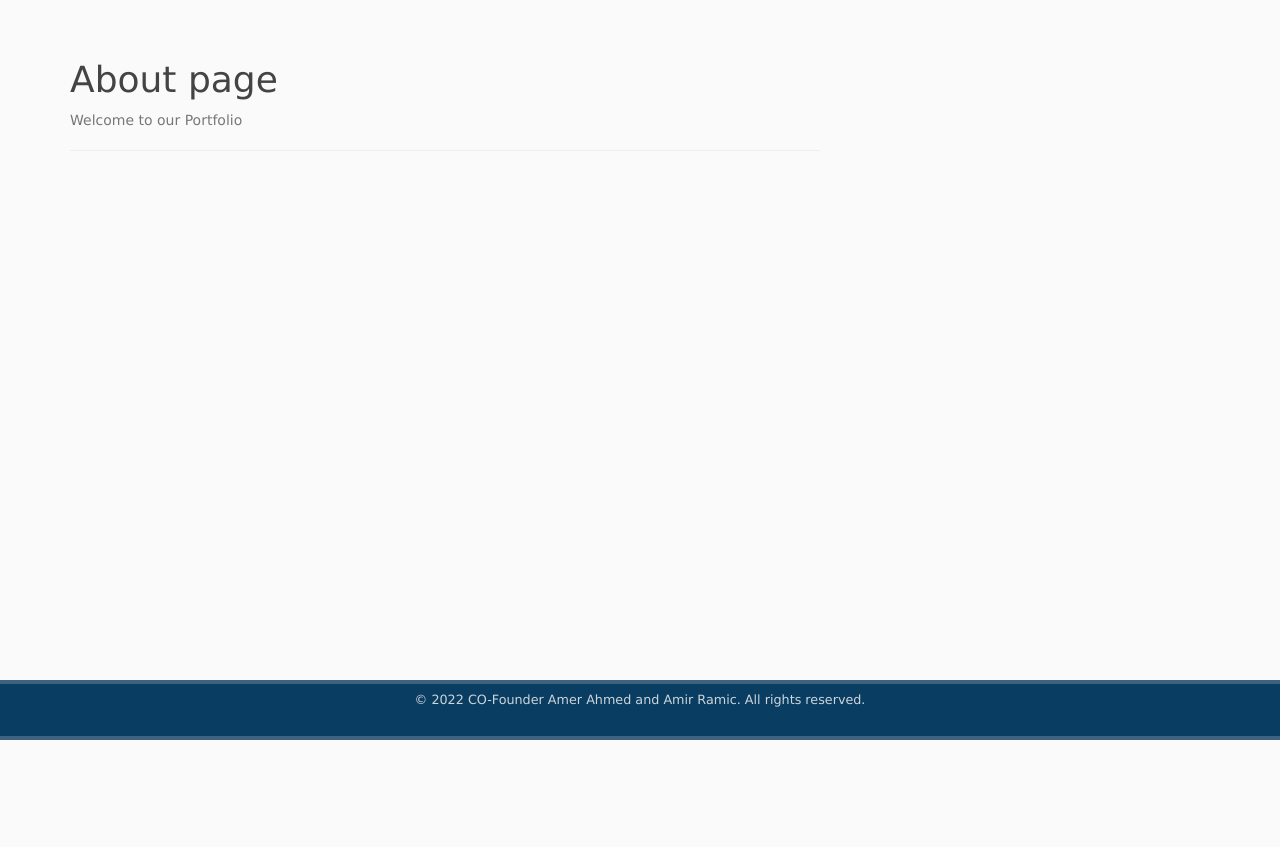
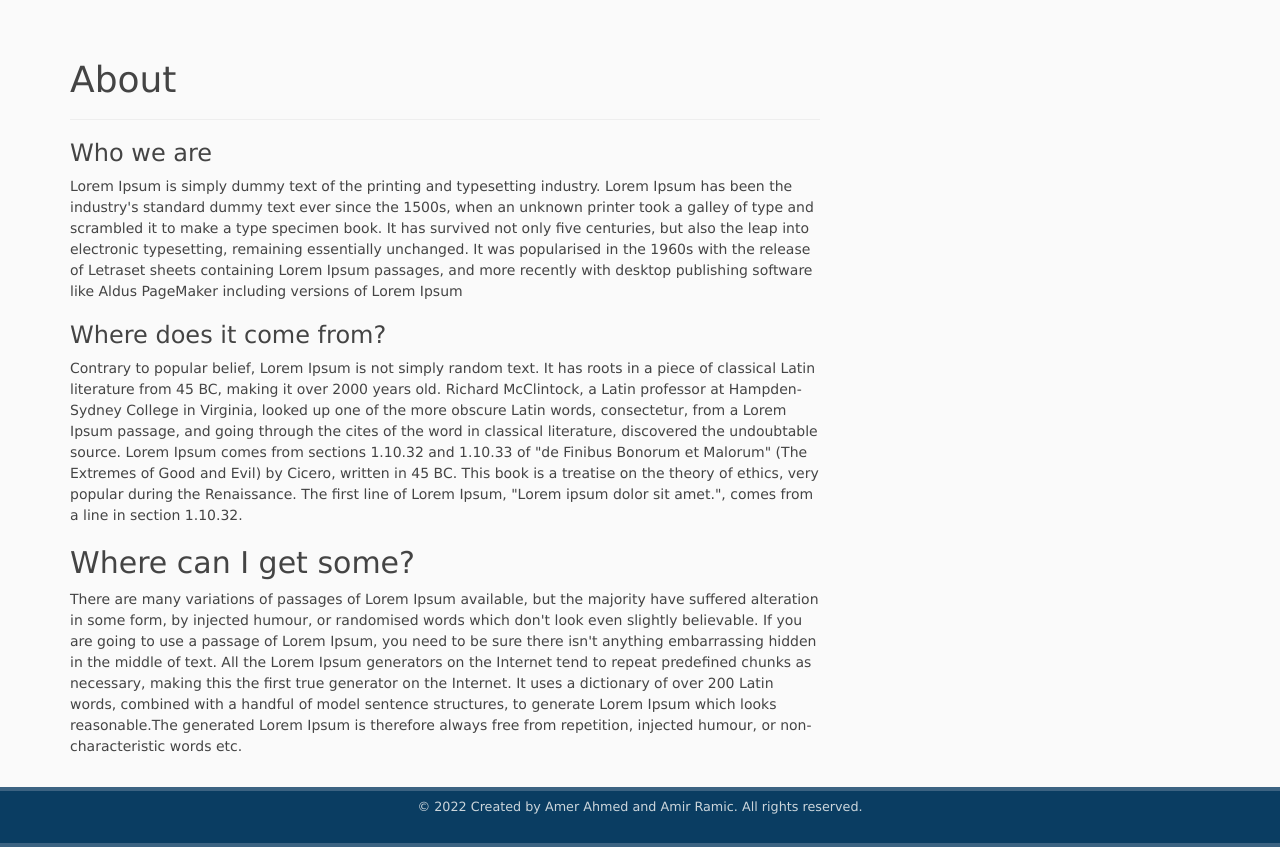
Before and after one commit to RamicAmir/portfolio-project, a Flask app: page /about in a window 1280 px wide. Shown: the part 60-907 px from the top of the page. Before the commit the page ends 800 px from the top, so only its background shows below. Run offline with Flask 2, Linux system fonts and the light colour scheme; some libraries are stand-ins or nearby versions.

Commit message:
Updated contents

```diff
--- a/app/admin/routes/routes.py
+++ b/app/admin/routes/routes.py
@@ -8,7 +8,7 @@ admin = Blueprint('admin', __name__)
 @admin.route('/')
 def index():
     page = request.args.get('page', 1, type=int)
-    posts = Post.query.order_by(Post.published.desc()).paginate(page=page, per_page=5)
+    posts = Post.query.order_by(Post.published.desc()).paginate(page=page, per_page=2)
     return render_template('index.html', posts=posts)
 
 
--- a/app/static/css/main.css
+++ b/app/static/css/main.css
@@ -22,16 +22,18 @@ body {
 h1, h2, h3, h4, h5, h6 {
   color: #444444;
 }
+
  .errors{
    font-size: 16px;
    font-weight: lighter;
    color: darkorange;
  }
+
 .blue-dark{
   min-height: 60px;
   border-top: 4px solid #3c6382;
   border-bottom: 4px solid #3c6382;
-  background-color: #0a3d62;
+  background-color:  #0a3d62;
   font-size: 14px;
   font-weight: lighter;
 }
--- a/app/templates/about.html
+++ b/app/templates/about.html
@@ -3,7 +3,43 @@
 
 {% block page_content %}
 <div class="page-header">
-	<h1>About page</h1>
-	<p class='text-muted'>Welcome to our Portfolio</p>
+    <h1>About</h1>
 </div>
+    <p class="text-justify">
+    <h3>Who we are</h3>
+    Lorem Ipsum is simply dummy text of the printing and typesetting industry.
+    Lorem Ipsum has been the industry's standard dummy text ever since the 1500s,
+    when an unknown printer took a galley of type and scrambled it to make a type specimen book.
+    It has survived not only five centuries, but also the leap into electronic typesetting,
+    remaining essentially unchanged. It was popularised in the 1960s with the release of
+    Letraset sheets containing Lorem Ipsum passages, and more recently with desktop publishing
+    software like Aldus PageMaker including versions of Lorem Ipsum
+    </p>
+    <p class="text-justify">
+    <h3>Where does it come from?</h3>
+    Contrary to popular belief, Lorem Ipsum is not simply random text.
+    It has roots in a piece of classical Latin literature from 45 BC,
+    making it over 2000 years old. Richard McClintock, a Latin professor at
+    Hampden-Sydney College in Virginia, looked up one of the more obscure Latin words,
+    consectetur, from a Lorem Ipsum passage, and going through the cites of the word in
+    classical literature, discovered the undoubtable source. Lorem Ipsum comes
+    from sections 1.10.32 and 1.10.33 of "de Finibus Bonorum et Malorum"
+    (The Extremes of Good and Evil) by Cicero, written in 45 BC. This book is a
+    treatise on the theory of ethics, very popular during the Renaissance.
+    The first line of Lorem Ipsum, "Lorem ipsum dolor sit amet.", comes from a line in section 1.10.32.
+    </p>
+    <p class="text-justify">
+        <h2>Where can I get some?</h2>
+    There are many variations of passages of Lorem Ipsum available,
+    but the majority have suffered alteration in some form,
+    by injected humour, or randomised words which don't look even
+    slightly believable. If you are going to use a passage of Lorem Ipsum,
+    you need to be sure there isn't anything embarrassing hidden in
+    the middle of text. All the Lorem Ipsum generators on the Internet
+    tend to repeat predefined chunks as necessary, making this the first true
+    generator on the Internet. It uses a dictionary of over 200 Latin words,
+    combined with a handful of model sentence structures, to generate
+    Lorem Ipsum which looks reasonable.The generated Lorem Ipsum is therefore always free from repetition,
+    injected humour, or non-characteristic words etc.
+    </p>
 {% endblock %}
--- a/app/templates/base.html
+++ b/app/templates/base.html
@@ -71,7 +71,7 @@
 {% block footer %}
     <footer class="text-center fixed-bottom mt-auto">
       <small>
-          &copy; 2022 CO-Founder Amer Ahmed and Amir Ramic. All rights reserved.
+          &copy; 2022 Created by Amer Ahmed and Amir Ramic. All rights reserved.
       </small>
     </footer>
 {% endblock footer %}
--- a/app/templates/posts/post.html
+++ b/app/templates/posts/post.html
@@ -7,7 +7,7 @@
 + post.author.profile) }}" alt="Profile">
     <div class="media-body">
         <div class="article-metadata">
-            <!--TODO USERNAME POST -->
+            <!--users.user_posts-->
             <a class="mr-2" href="{{ url_for('users.user_posts', username=post.author.username) }}">{{
                 post.author.username }}</a>
             <small class="text-muted">{{ post.published.strftime('%Y-%m-%d') }}</small>
--- a/app/controllers/controllers.py
+++ b/app/users/utils/utils.py
@@ -22,7 +22,7 @@ def save_picture(form_picture):
 def send_reset_email(user):
     token = user.get_reset_token()
     msg = Message('Password Reset Request',
-                  sender='noreply@ameramerco.com',
+                  sender='noreply@demo.com',
                   recipients=[user.email])
     msg.body = f'''To reset your password, visit the following link:
 
```
Also changed, not shown: app/errors/errors/routes.py (+24 -8 lines), app/templates/posts/user_posts.html (+6 -6 lines), app/users/roues/routes.py (+8 -8 lines), config.py (+56 -0 lines), README.md, app.db, app/__init__.py (line endings or trailing spaces), app/static/profile_pics/f42d9b1c03eb1fab.jpeg (added), app/users/forms/forms.py (line endings or trailing spaces), app/users/utils/__init__.py (deleted), 1 other file.
